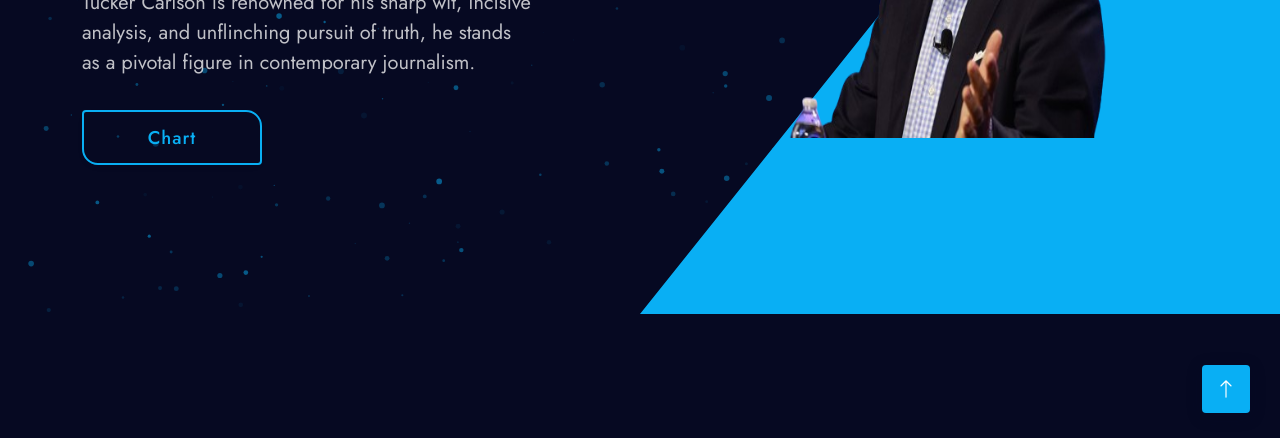
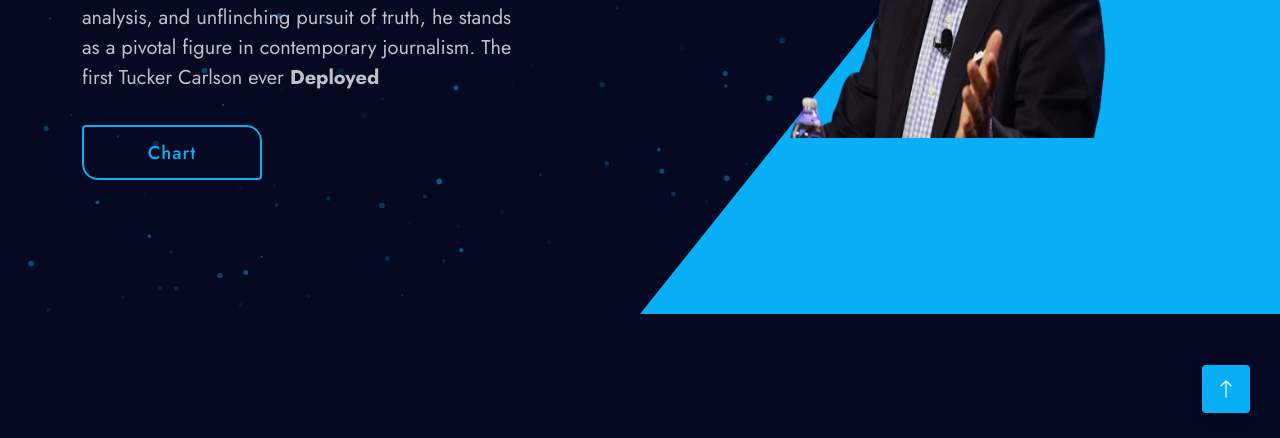
Before and after one commit to jakia12/tucker-curlson, a plain HTML site: page index.html in a window 1280 px wide. Shown: the part 487-925 px from the top of the page. Drawn offline with Linux system fonts and the light colour scheme.

Commit message:
new line

```diff
--- a/index.html
+++ b/index.html
@@ -221,7 +221,8 @@
                   <p class="hero-subtitle">
                     Tucker Carlson is renowned for his sharp wit, incisive
                     analysis, and unflinching pursuit of truth, he stands as a
-                    pivotal figure in contemporary journalism.
+                    pivotal figure in contemporary journalism. The first Tucker
+                    Carlson ever <strong>Deployed</strong>
                   </p>
                 </div>
                 <div class="col-12">
```
